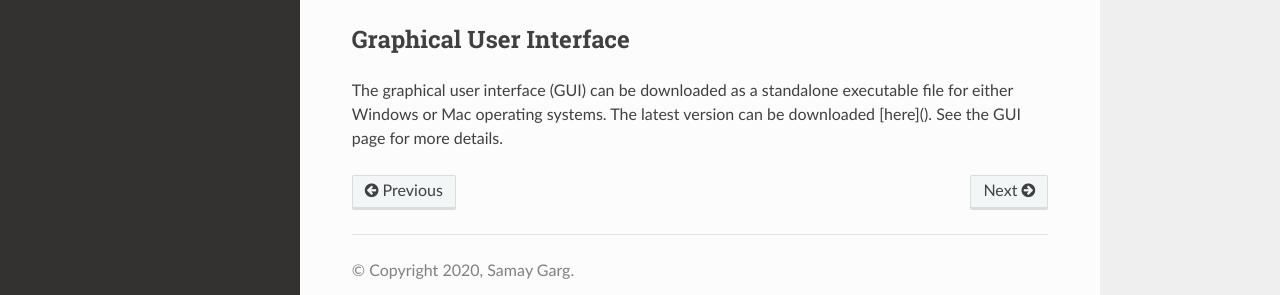
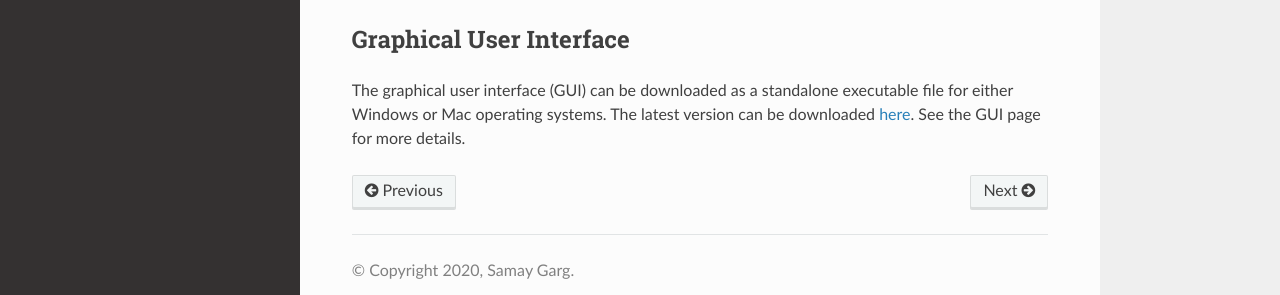
Before and after one commit to samaygarg/fuelcell, a Sphinx documentation site: the page built from docs/setup.rst, in a window 1280 px wide. Shown: the part 526-821 px from the top of the page. Built offline with Sphinx 7.4.7 and the Read the Docs theme 2.0.0, drawn with Linux system fonts in a browser that asks for light colours; part of the change alters nothing that is shown.

Commit message:
updated documentation

```diff
--- a/docs/setup.rst
+++ b/docs/setup.rst
@@ -22,4 +22,4 @@ The fuelcell library is still under development, so supdates are being made and
 
 Graphical User Interface
 -------------------------
-The graphical user interface (GUI) can be downloaded as a standalone executable file for either Windows or Mac operating systems. The latest version can be downloaded [here](). See the GUI page for more details.
+The graphical user interface (GUI) can be downloaded as a standalone executable file for either Windows or Mac operating systems. The latest version can be downloaded `here <https://github.com/samaygarg/fuelcell/tree/master/gui/fuelcell_gui>`_. See the GUI page for more details.
```
